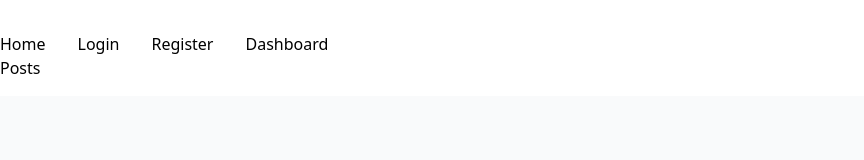
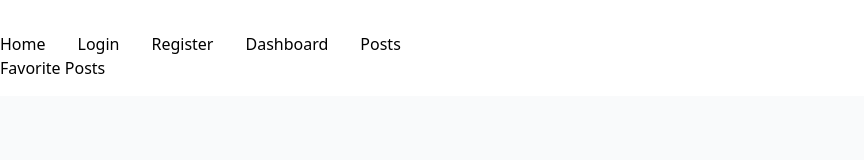
Before and after one commit to aleksandershurdho20/nexo-front-end, a Vue app: page /login in a window 1280 px wide. Shown: the top 160 px of the page, without its empty margins (0-864 px from the left). Built offline with nearby package versions, Linux system fonts and the light colour scheme; the HTML template or start-up script is replaced by a standard one.

Commit message:
feat: added favorite posts to nav bar

```diff
--- a/src/App.vue
+++ b/src/App.vue
@@ -16,6 +16,7 @@ import Footer from './common/Footer.vue';
         <RouterLink to="/register">Register</RouterLink>
         <RouterLink to="/dashboard">Dashboard</RouterLink>
         <RouterLink to="/posts">Posts</RouterLink>
+        <RouterLink to="/favorite-posts">Favorite Posts</RouterLink>
 
 
 
```
